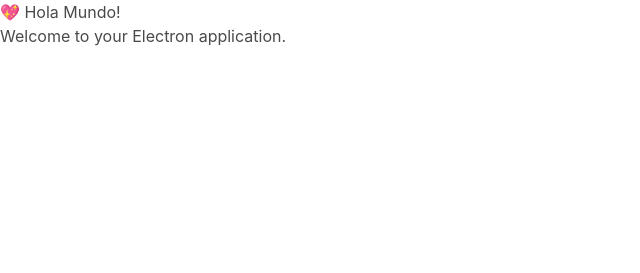
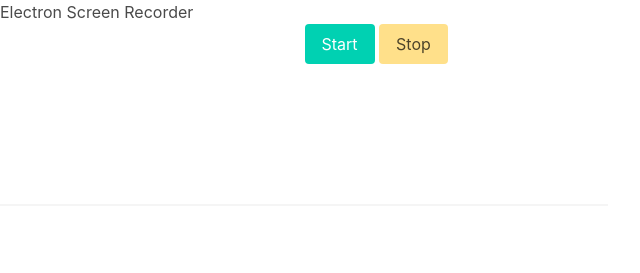
Before and after one commit to okFox/electron-screenVid, an Electron app: page src/index.html in a window 800 px wide. Shown: the whole page, without its empty margins (0-640 px from the left). Drawn offline with nearby package versions, Linux system fonts and the light colour scheme.

Commit message:
added buttons

```diff
--- a/src/index.html
+++ b/src/index.html
@@ -9,7 +9,17 @@
     <script defer src="https://use.fontawesome.com/releases/v5.3.1/js/all.js"></script>
   </head>
   <body>
-    <h1>💖 Hola Mundo!</h1>
-    <p>Welcome to your Electron application.</p>
+    <h1>Electron Screen Recorder</h1>
+
+    <video></video>
+
+    <button id='startBtn' class='button is-primary'>Start</button>
+    <button id='stopBtn' class='button is-warning'>Stop</button>
+
+    <hr />
+
+    <button id='videoSelectBtn' class='button is-text'>
+
+    </button>
   </body>
 </html>
```
